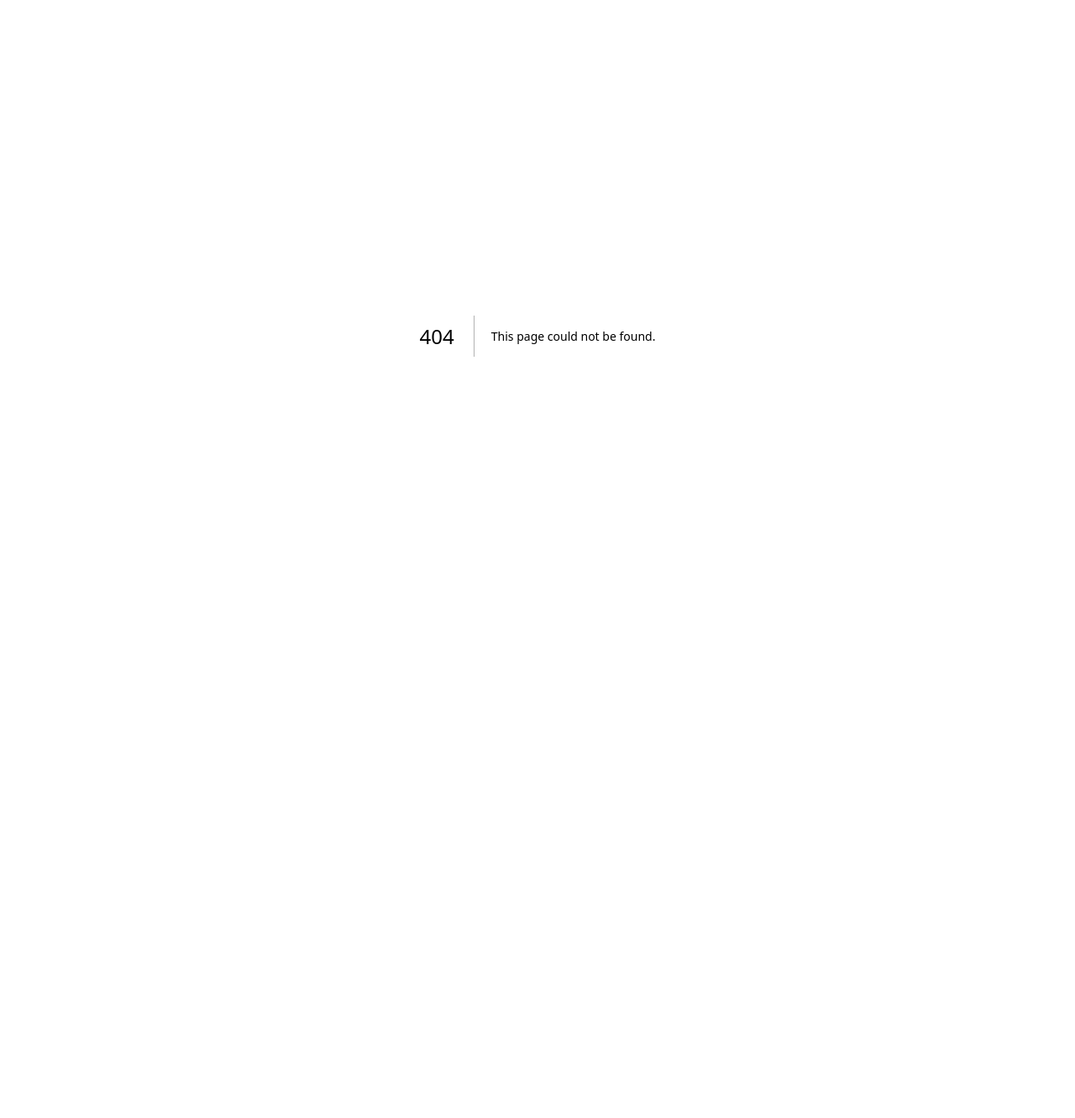
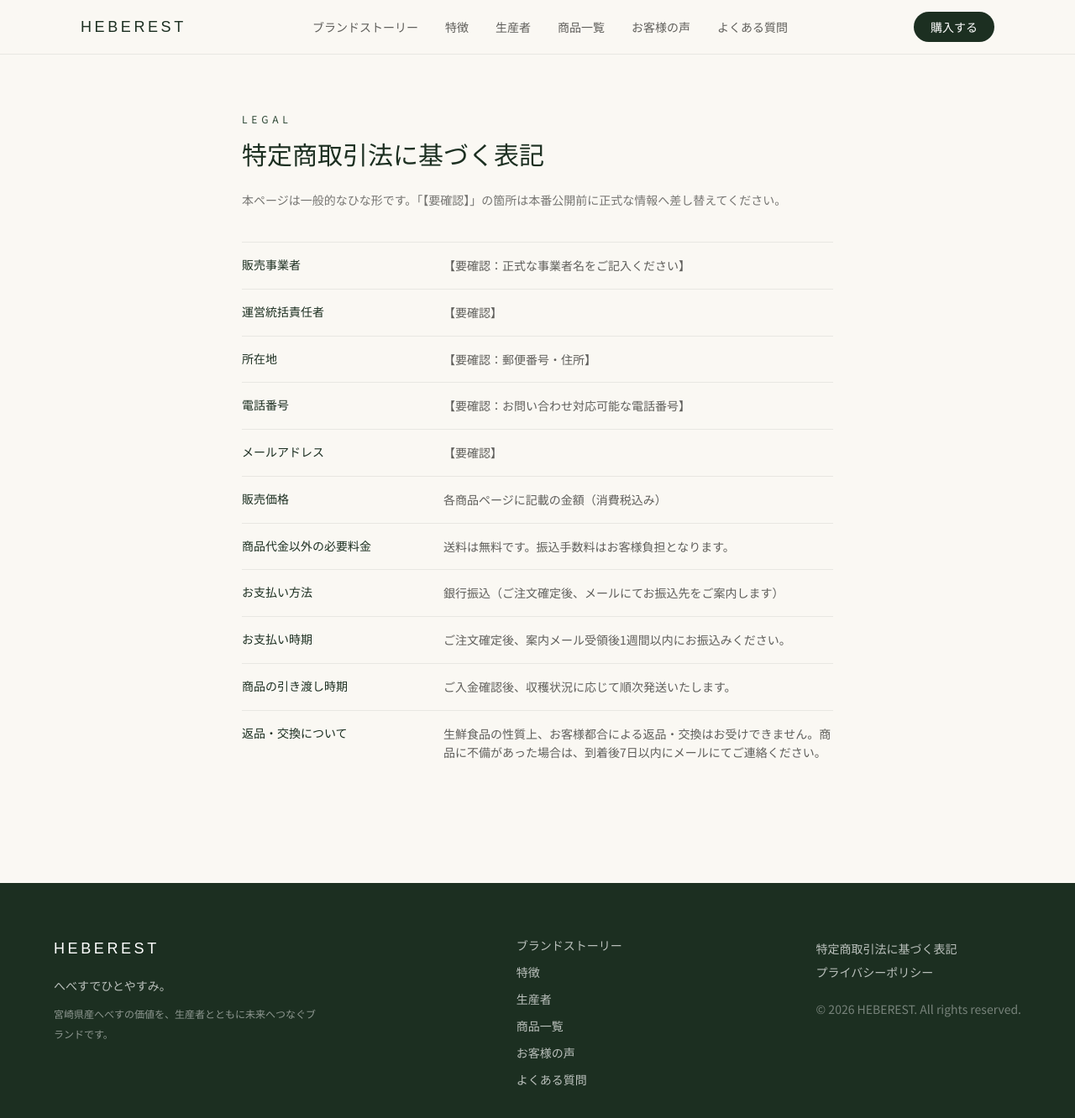
Before and after one commit to mattun136/hebesrest, a Next.js app: page /legal/tokushoho in a window 1280 px wide. Before the commit this address had no page. Shown: the top 1332 px of the page at 84% size. Before the commit the page ends 800 px from the top, so only its background shows below. Built offline with nearby package versions, Linux system fonts and the light colour scheme.

Commit message:
feat: fix header nav links for non-home pages and add legal pages

```diff
--- /dev/null
+++ b/src/app/legal/privacy/page.tsx
@@ -0,0 +1,61 @@
+import Header from "@/components/Header";
+import Footer from "@/components/Footer";
+
+export default function PrivacyPolicyPage() {
+  return (
+    <>
+      <Header />
+      <main className="mx-auto max-w-3xl px-6 py-32 sm:px-8">
+        <span className="text-xs tracking-[0.4em] text-brand-green">LEGAL</span>
+        <h1 className="mt-4 font-serif text-3xl text-brand-green-dark">
+          プライバシーポリシー
+        </h1>
+        <p className="mt-6 text-sm text-foreground/60">
+          本ページは一般的なひな形です。事業者情報など「【要確認】」の箇所は本番公開前に正式な情報へ差し替えてください。
+        </p>
+
+        <div className="mt-10 space-y-8 text-sm leading-loose text-foreground/70">
+          <section>
+            <h2 className="font-serif text-lg text-brand-green-dark">
+              1. 取得する情報
+            </h2>
+            <p className="mt-2">
+              ご注文の際に、お名前・フリガナ・メールアドレス・電話番号・住所・配送先情報・のし/名入れのご希望・お支払い状況を取得します。
+            </p>
+          </section>
+          <section>
+            <h2 className="font-serif text-lg text-brand-green-dark">
+              2. 利用目的
+            </h2>
+            <p className="mt-2">
+              ご注文商品の発送、お支払いのご案内、お問い合わせへの対応、ご注文内容の確認以外の目的には利用しません。
+            </p>
+          </section>
+          <section>
+            <h2 className="font-serif text-lg text-brand-green-dark">
+              3. 第三者提供
+            </h2>
+            <p className="mt-2">
+              法令に基づく場合を除き、ご本人の同意なく取得した情報を第三者へ提供することはありません。配送のため、配送事業者へ必要な範囲の情報を共有する場合があります。
+            </p>
+          </section>
+          <section>
+            <h2 className="font-serif text-lg text-brand-green-dark">
+              4. 保管方法
+            </h2>
+            <p className="mt-2">
+              取得した情報は、社内で管理するスプレッドシートにて厳重に保管し、アクセスできる担当者を限定します。
+            </p>
+          </section>
+          <section>
+            <h2 className="font-serif text-lg text-brand-green-dark">
+              5. お問い合わせ窓口
+            </h2>
+            <p className="mt-2">【要確認：お問い合わせ用メールアドレスをご記入ください】</p>
+          </section>
+        </div>
+      </main>
+      <Footer />
+    </>
+  );
+}
--- /dev/null
+++ b/src/app/legal/tokushoho/page.tsx
@@ -0,0 +1,57 @@
+import Header from "@/components/Header";
+import Footer from "@/components/Footer";
+
+const rows: { label: string; value: string }[] = [
+  { label: "販売事業者", value: "【要確認：正式な事業者名をご記入ください】" },
+  { label: "運営統括責任者", value: "【要確認】" },
+  { label: "所在地", value: "【要確認：郵便番号・住所】" },
+  { label: "電話番号", value: "【要確認：お問い合わせ対応可能な電話番号】" },
+  { label: "メールアドレス", value: "【要確認】" },
+  { label: "販売価格", value: "各商品ページに記載の金額（消費税込み）" },
+  { label: "商品代金以外の必要料金", value: "送料は無料です。振込手数料はお客様負担となります。" },
+  {
+    label: "お支払い方法",
+    value: "銀行振込（ご注文確定後、メールにてお振込先をご案内します）",
+  },
+  {
+    label: "お支払い時期",
+    value: "ご注文確定後、案内メール受領後1週間以内にお振込みください。",
+  },
+  {
+    label: "商品の引き渡し時期",
+    value: "ご入金確認後、収穫状況に応じて順次発送いたします。",
+  },
+  {
+    label: "返品・交換について",
+    value:
+      "生鮮食品の性質上、お客様都合による返品・交換はお受けできません。商品に不備があった場合は、到着後7日以内にメールにてご連絡ください。",
+  },
+];
+
+export default function TokushohoPage() {
+  return (
+    <>
+      <Header />
+      <main className="mx-auto max-w-3xl px-6 py-32 sm:px-8">
+        <span className="text-xs tracking-[0.4em] text-brand-green">LEGAL</span>
+        <h1 className="mt-4 font-serif text-3xl text-brand-green-dark">
+          特定商取引法に基づく表記
+        </h1>
+        <p className="mt-6 text-sm text-foreground/60">
+          本ページは一般的なひな形です。「【要確認】」の箇所は本番公開前に正式な情報へ差し替えてください。
+        </p>
+        <dl className="mt-10 divide-y divide-brand-line border-t border-brand-line">
+          {rows.map((row) => (
+            <div key={row.label} className="grid gap-1 py-4 sm:grid-cols-3 sm:gap-4">
+              <dt className="text-sm font-medium text-brand-green-dark">{row.label}</dt>
+              <dd className="text-sm leading-relaxed text-foreground/70 sm:col-span-2">
+                {row.value}
+              </dd>
+            </div>
+          ))}
+        </dl>
+      </main>
+      <Footer />
+    </>
+  );
+}
--- a/src/components/Footer.tsx
+++ b/src/components/Footer.tsx
@@ -36,8 +36,16 @@ export default function Footer() {
         </nav>
 
         <div className="text-sm leading-loose">
-          <p>特定商取引法に基づく表記</p>
-          <p>プライバシーポリシー</p>
+          <p>
+            <a href="/legal/tokushoho" className="hover:text-white">
+              特定商取引法に基づく表記
+            </a>
+          </p>
+          <p>
+            <a href="/legal/privacy" className="hover:text-white">
+              プライバシーポリシー
+            </a>
+          </p>
           <p className="mt-4 text-white/40">
             &copy; {new Date().getFullYear()} HEBEREST. All rights reserved.
           </p>
--- a/src/components/Header.tsx
+++ b/src/components/Header.tsx
@@ -1,14 +1,15 @@
 "use client";
 
 import { useState } from "react";
+import Link from "next/link";
 
 const navLinks = [
-  { href: "#story", label: "ブランドストーリー" },
-  { href: "#features", label: "特徴" },
-  { href: "#producer", label: "生産者" },
-  { href: "#products", label: "商品一覧" },
-  { href: "#voices", label: "お客様の声" },
-  { href: "#faq", label: "よくある質問" },
+  { href: "/#story", label: "ブランドストーリー" },
+  { href: "/#features", label: "特徴" },
+  { href: "/#producer", label: "生産者" },
+  { href: "/#products", label: "商品一覧" },
+  { href: "/#voices", label: "お客様の声" },
+  { href: "/#faq", label: "よくある質問" },
 ];
 
 export default function Header() {
@@ -37,12 +38,12 @@ export default function Header() {
         </nav>
 
         <div className="flex items-center gap-3">
-          <a
-            href="#products"
+          <Link
+            href="/#products"
             className="hidden rounded-full bg-brand-green-dark px-5 py-2 text-sm text-white transition-colors hover:bg-brand-green sm:inline-block"
           >
             購入する
-          </a>
+          </Link>
           <button
             type="button"
             aria-label="メニューを開く"
@@ -74,13 +75,13 @@ export default function Header() {
               </li>
             ))}
             <li>
-              <a
-                href="#products"
+              <Link
+                href="/#products"
                 onClick={() => setOpen(false)}
                 className="mt-1 inline-block rounded-full bg-brand-green-dark px-5 py-2 text-sm text-white"
               >
                 購入する
-              </a>
+              </Link>
             </li>
           </ul>
         </nav>
```
